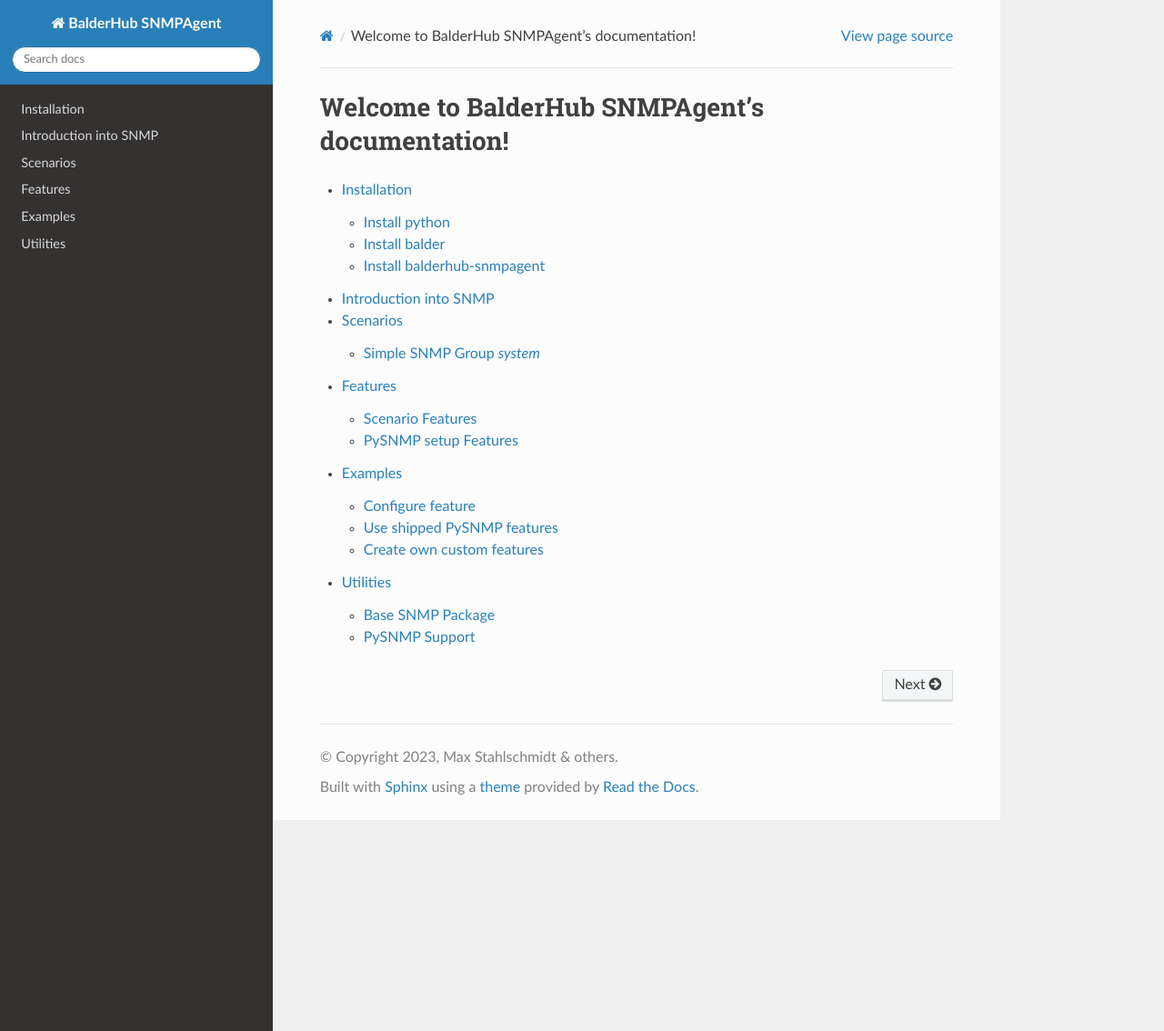
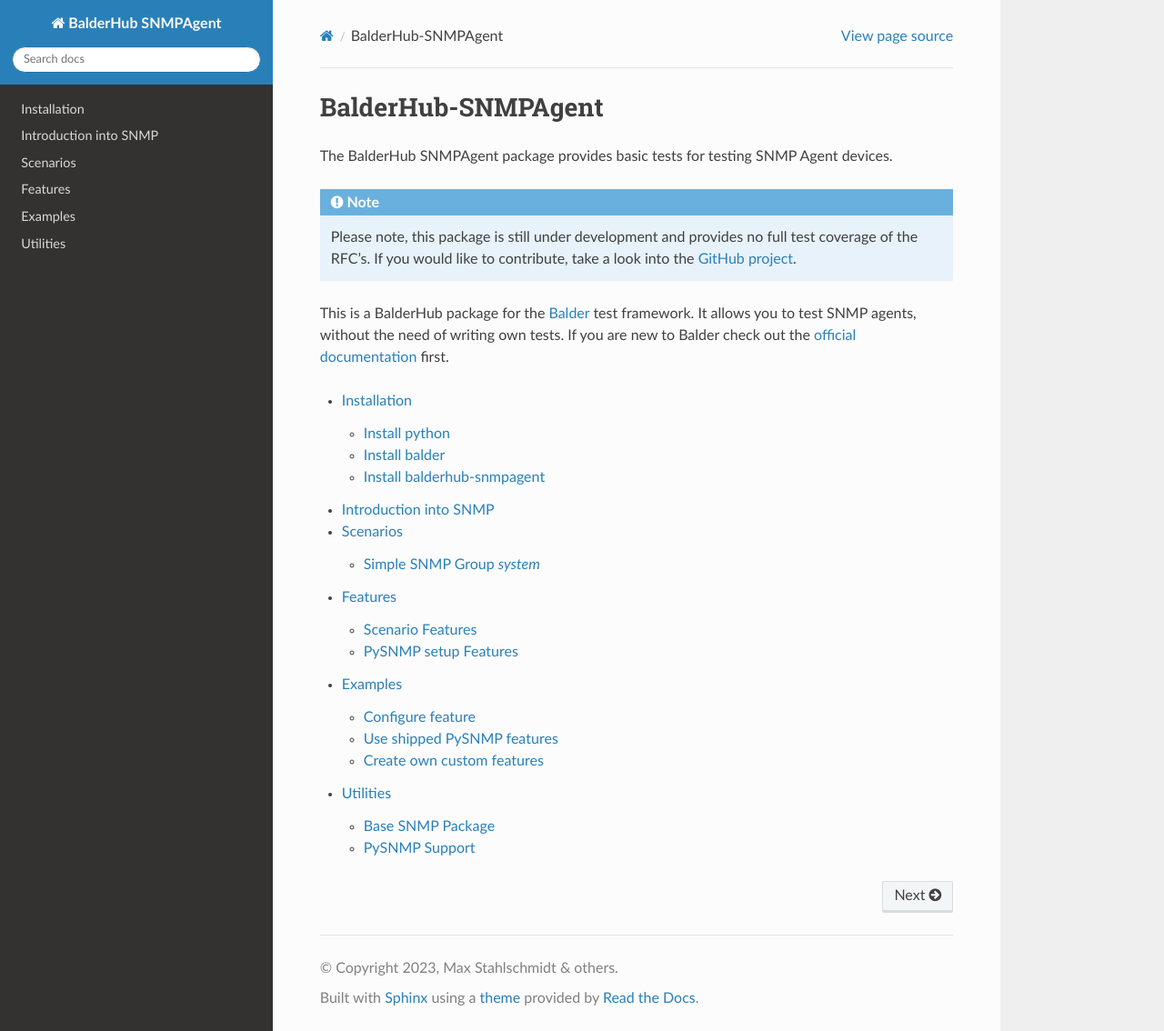
Before and after one commit to balder-dev/balderhub-snmpagent, a Sphinx documentation site: the page built from doc/source/index.rst, in a window 1280 px wide and 1134 px high. Shown: the whole window at 91% size. Built offline with Sphinx 7.4.7 and the Read the Docs theme 2.0.0, drawn with Linux system fonts in a browser that asks for light colours; the version number could not be read and is left out.

Commit message:
docs(index.rst): add intro words in section for `index.rst`

```diff
--- a/doc/source/index.rst
+++ b/doc/source/index.rst
@@ -3,12 +3,19 @@
    You can adapt this file completely to your liking, but it should at least
    contain the root `toctree` directive.
 
-Welcome to BalderHub SNMPAgent's documentation!
-===============================================
+BalderHub-SNMPAgent
+===================
 
-.. todo short introduction into the snmpagent project
+The BalderHub SNMPAgent package provides basic tests for testing SNMP Agent devices.
 
-.. todo describe what a balderhub project is
+.. note::
+   Please note, this package is still under development and provides no full test coverage of the RFC's. If you would
+   like to contribute, take a look into the `GitHub project <https://github.com/balder-dev/balderhub-snmpagent>`_.
+
+This is a BalderHub package for the `Balder <https://docs.balder.dev/>`_ test framework. It allows you to test SNMP
+agents, without the need of writing own tests. If you are new to Balder check out the
+`official documentation <https://docs.balder.dev>`_ first.
+
 
 .. toctree::
    :maxdepth: 2
```
